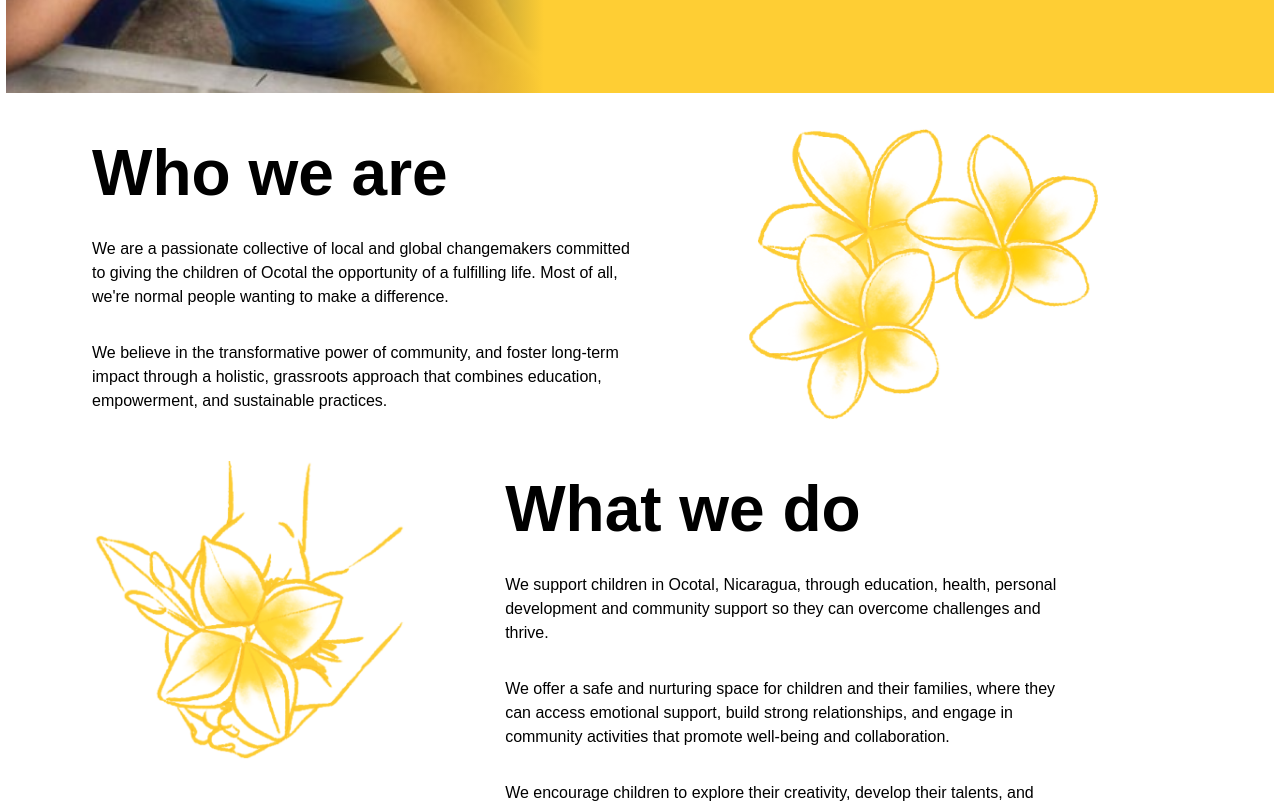
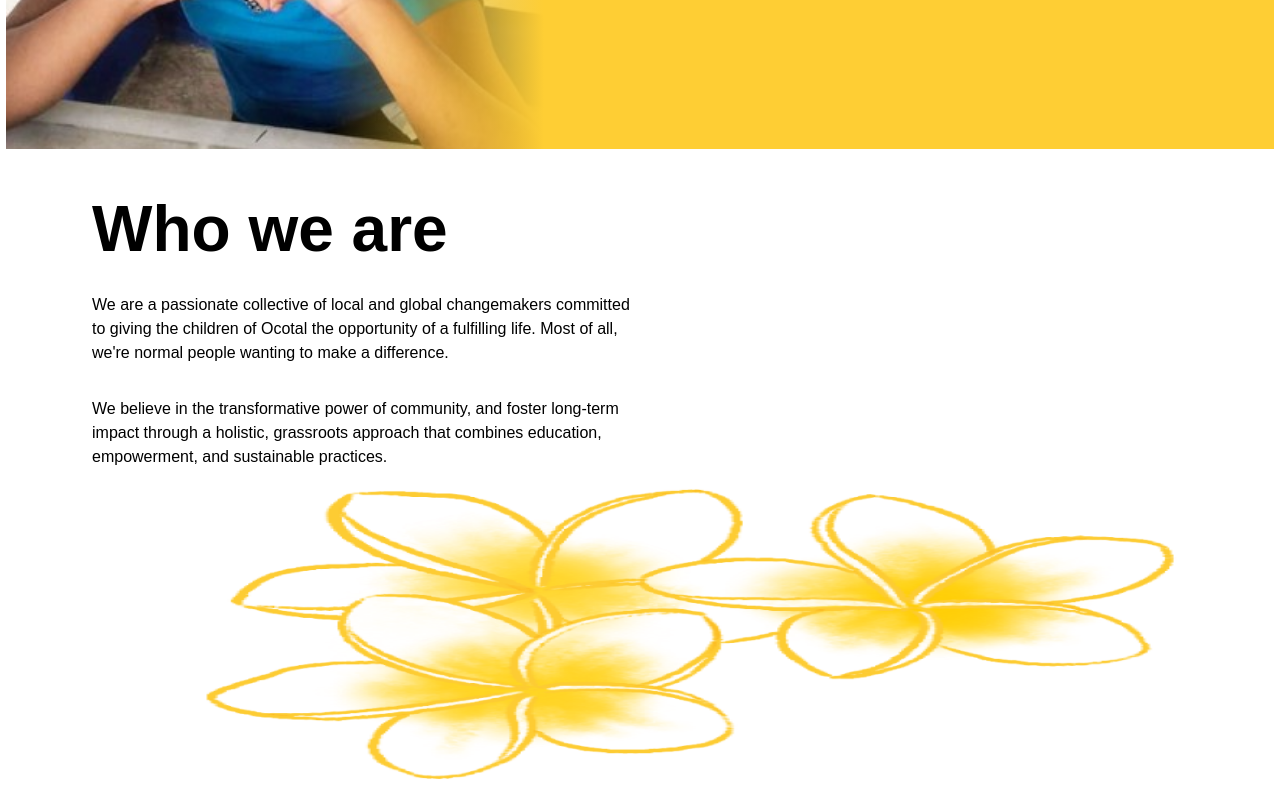
Before and after one commit to samheyman/daukaia-v3, a Next.js app: page / in a window 1280 px wide. Shown: the part 620-1423 px from the top of the page. Built offline with nearby package versions, Linux system fonts and the light colour scheme.

Commit message:
make what we do section more responsive

```diff
--- a/src/app/globals.css
+++ b/src/app/globals.css
@@ -45,6 +45,12 @@ h1 {
 
   width: min(var(--max-width), 100% - (2 * var(--padding)));
   margin-inline: auto;
+  display:flex;
+  flex-direction: column;
+}
+
+@media(min-width:768px){
+  flex-direction: row;
 }
 
 .wrapper--full-width {
@@ -217,7 +223,13 @@ footer li {
 }
 
 .what-we-do img {
+  height: 80px;
+}
+
+@media(min-width:768px) {
+.what-we-do img {
   height: 300px;
+}
 }
 
 .who-we-are h1,
```
